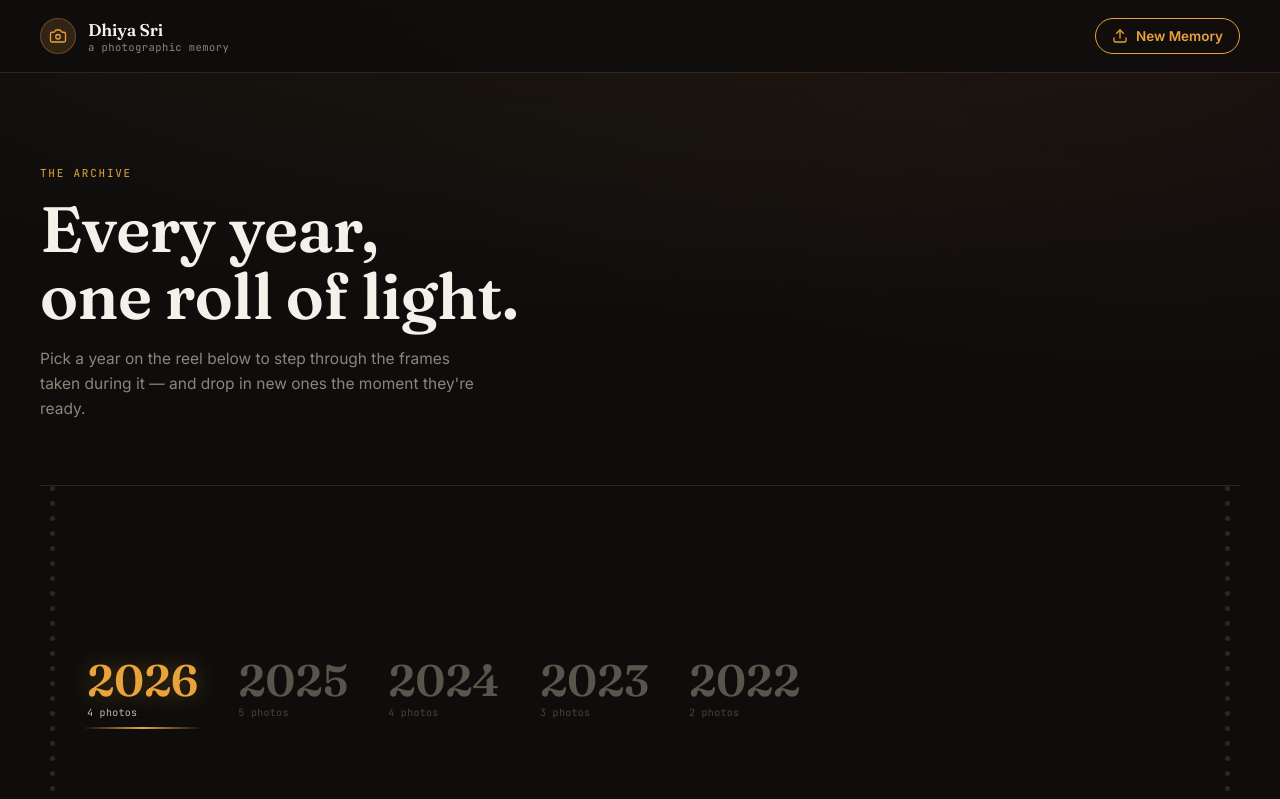
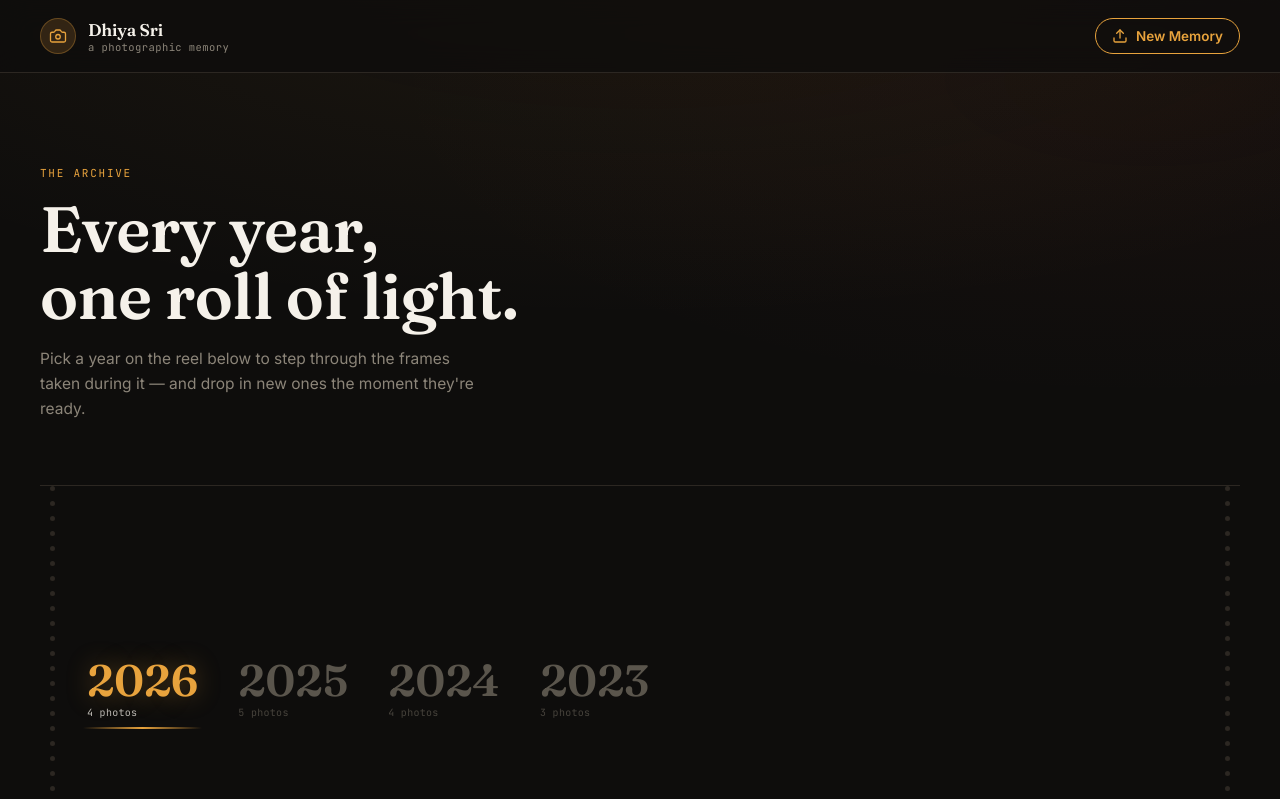
Before and after one commit to samkumar2306/gallery-claude, a React (Vite) app: page / in a window 1280 px wide. Shown: the top 799 px of the page. Built offline with nearby package versions, Linux system fonts and the light colour scheme.

Commit message:
Update samplePhotos.js

```diff
--- a/src/data/samplePhotos.js
+++ b/src/data/samplePhotos.js
@@ -157,26 +157,6 @@ const samplePhotos = [
     date: '2023-10-25',
     isSample: true,
   },
-
-  // 2022
-  {
-    id: 'sample-2022-1',
-    year: 2022,
-    src: img('desert-road-22', 1400, 1000),
-    title: 'Desert Road',
-    caption: 'Three hundred miles of straight line and heat haze.',
-    date: '2022-06-03',
-    isSample: true,
-  },
-  {
-    id: 'sample-2022-2',
-    year: 2022,
-    src: img('riverside-dusk-22', 1200, 1600),
-    title: 'Riverside Dusk',
-    caption: 'The last good light of a long, slow summer evening.',
-    date: '2022-08-29',
-    isSample: true,
-  },
 ];
 
 export default samplePhotos;
```
